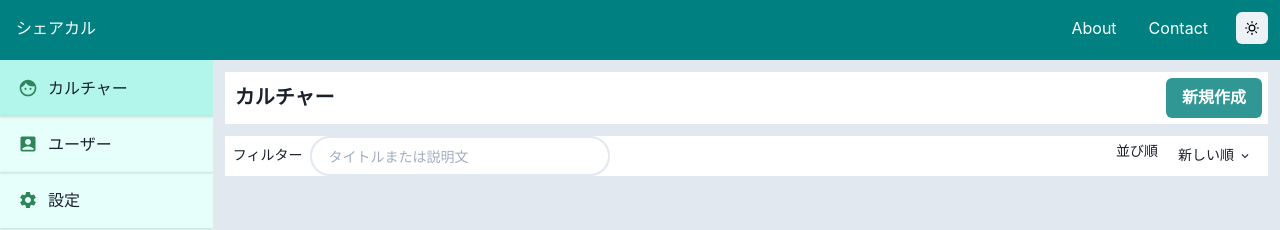
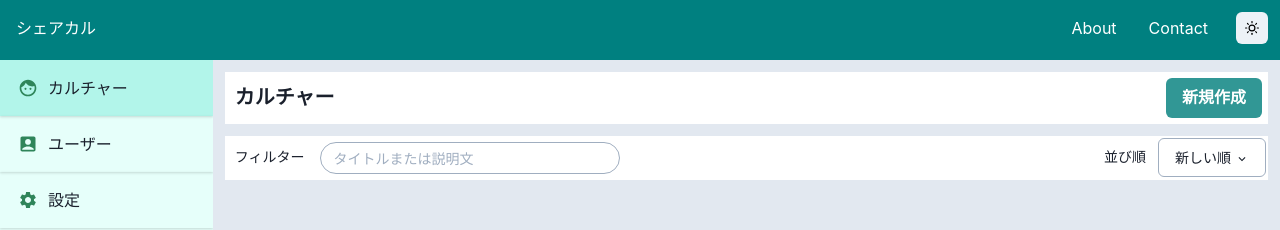
Before and after one commit to kenshuhori/sharecul, a Next.js app: page /admin/cultures in a window 1280 px wide. Shown: the top 230 px of the page. Built offline with nearby package versions, Linux system fonts and the light colour scheme.

Commit message:
サブヘッダを調整

```diff
--- a/src/pages/admin/cultures/index.tsx
+++ b/src/pages/admin/cultures/index.tsx
@@ -16,17 +16,20 @@ import api from '@/utils/api'
 
 const CulturesPage = () => {
   const backGround = useColorModeValue("white", "gray.700")
+  const borderColor = useColorModeValue("gray.400", "white")
   return (
     <>
       <ContentHeader contentName="カルチャー" useNew="true" newPath="/admin/cultures/new"></ContentHeader>
       <Flex mt="12px" bg={backGround} fontSize="sm">
-        <Box p="8px"><Text>フィルター</Text></Box>
-        <Input w="300px" fontSize="sm" border="2px solid black" borderRadius="3xl" placeholder="タイトルまたは説明文"></Input>
+        <Box p="10px">フィルター</Box>
+        <Box p="6px">
+          <Input w="300px" fontSize="sm" size="sm" border="1px solid" borderRadius="3xl" borderColor={borderColor} placeholder="タイトルまたは説明文"></Input>
+        </Box>
         <Spacer />
-        <Box p="4px">並び順</Box>
-        <Box>
+        <Box p="10px">並び順</Box>
+        <Box p="2px">
           <Menu>
-            <MenuButton px={4} py={2} transition="all 0.2s" borderRadius="md" _hover={{ bg: "gray.400" }} _expanded={{ bg: "gray.400" }} >
+            <MenuButton px={4} py={2} transition="all 0.2s" border="1px solid black" borderRadius="md" borderColor={borderColor} _hover={{ bg: "gray.400" }} _expanded={{ bg: "gray.400" }} >
               新しい順 <ChevronDownIcon />
             </MenuButton>
             <MenuList>
```
